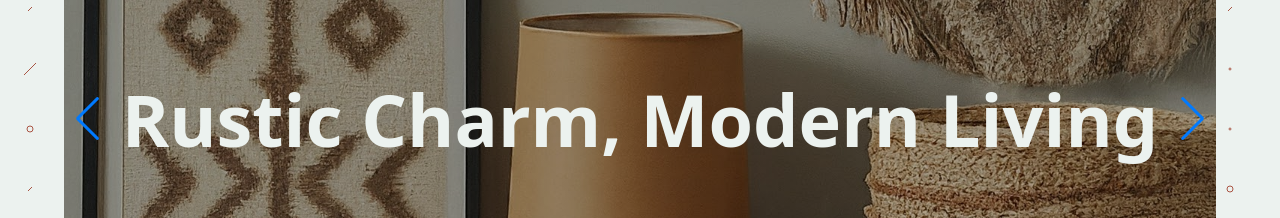
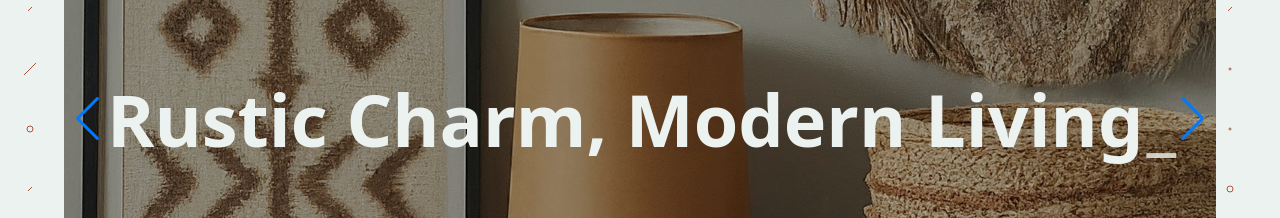
Before and after one commit to mahir-dhiyan/art-and-craft-store-client, a React (Vite) app: page / in a window 1280 px wide. Shown: the part 261-479 px from the top of the page. Built offline with nearby package versions, Linux system fonts and the light colour scheme; no server answers.

Commit message:
react typewriter added

```diff
--- a/package.json
+++ b/package.json
@@ -18,6 +18,7 @@
     "react-helmet-async": "^2.0.5",
     "react-icons": "^5.3.0",
     "react-router-dom": "^6.26.0",
+    "react-simple-typewriter": "^5.0.1",
     "react-toastify": "^10.0.5",
     "react-tooltip": "^5.28.0",
     "sort-by": "^0.0.2",
--- a/src/pages/home/header/Header.jsx
+++ b/src/pages/home/header/Header.jsx
@@ -1,6 +1,6 @@
 // Import Swiper React components
 import { Swiper, SwiperSlide } from 'swiper/react';
-
+import { Typewriter } from 'react-simple-typewriter';
 // Import Swiper styles
 import 'swiper/css';
 import 'swiper/css/navigation';
@@ -22,21 +22,53 @@ const Header = () => {
                         style={{ backgroundImage: `url(${slider2})` }}
                     >
                         <div className="absolute min-h-80 inset-0 bg-gradient-to-t from-black to-black opacity-30"></div>
-                        <h1 className='md:text-7xl text-4xl z-10 font-semibold text-center text-[#ECF2EF]'> Rustic Charm, Modern Living</h1></div></SwiperSlide>
+                        <h1 className='md:text-7xl text-4xl z-10 font-semibold text-center text-[#ECF2EF]'>
+                            <Typewriter
+                                words={['Rustic Charm, Modern Living']}
+                                loop={0 | false}
+                                cursor
+                                cursorStyle="_"
+                                typeSpeed={70}
+                                deleteSpeed={10}
+                                delaySpeed={1000}
+                            />
+                        </h1></div></SwiperSlide>
                 <SwiperSlide  >
                     <div
                         className="relative flex  justify-center items-center h-full min-h-80 bg-center bg-cover "
                         style={{ backgroundImage: `url(${slider3})` }}
                     >
                         <div className="absolute  inset-0 bg-gradient-to-t from-black to-black opacity-30"></div>
-                        <h1 className='md:text-7xl text-4xl z-10 font-semibold text-center text-[#ECF2EF]'>Experience the Jute and Wood Magic </h1></div></SwiperSlide>
+                        <h1 className='md:text-7xl text-4xl z-10 font-semibold text-center text-[#ECF2EF]'>
+                            <Typewriter
+                                words={['Experience the Jute and Wood Magic']}
+                                loop={0 | false}
+                                cursor
+                                cursorStyle="_"
+                                typeSpeed={70}
+                                deleteSpeed={10}
+                                delaySpeed={1000}
+                            />
+                        </h1></div></SwiperSlide>
+
                 <SwiperSlide  >
                     <div
                         className="relative flex  justify-center items-center h-full min-h-80 bg-center bg-cover "
                         style={{ backgroundImage: `url(${slider1})` }}
                     >
                         <div className="absolute  inset-0 bg-gradient-to-t from-black to-black opacity-30"></div>
-                        <h1 className='md:text-7xl text-4xl z-10 font-semibold text-center text-[#ECF2EF]'> Handcrafted Heart, Homely Art</h1></div></SwiperSlide>
+                        <h1 className='md:text-7xl text-4xl z-10 font-semibold text-center text-[#ECF2EF]'>
+                            <Typewriter
+                                words={['Handcrafted Heart, Homely Art']}
+                                loop={0 | false}
+                                cursor
+                                cursorStyle="__"
+                                typeSpeed={70}
+                                deleteSpeed={10}
+                                delaySpeed={1000}
+                            />
+                        </h1></div></SwiperSlide>
+
 
 
             </Swiper>
```
Also changed, not shown: 1 other file (tests, documents, lock files or other folders).
